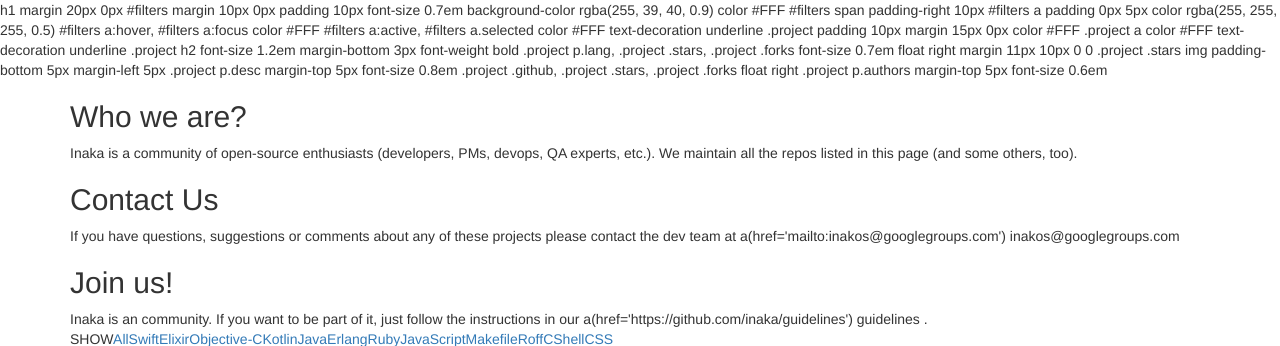
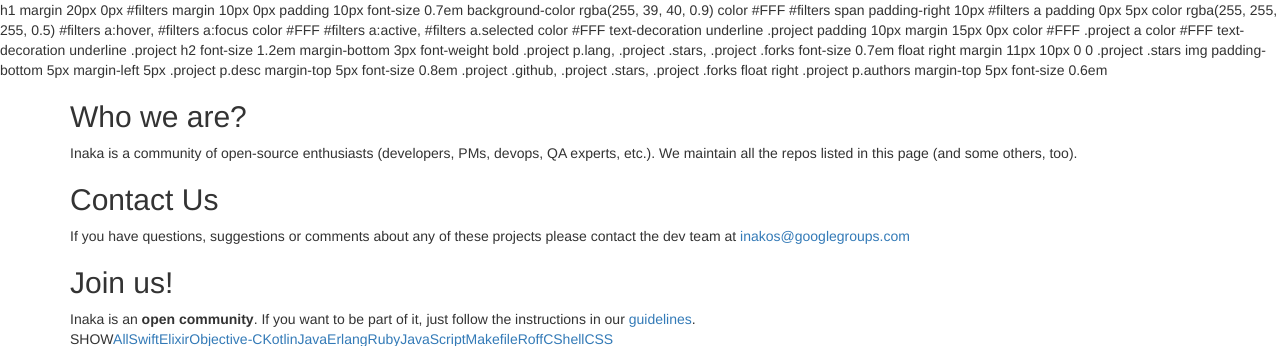
Before and after one commit to inaka/inaka.github.io, a plain HTML site: page web/index.jade in a window 1280 px wide. Shown: the part 80-426 px from the top of the page. Drawn offline with nearby package versions, Linux system fonts and the light colour scheme; files that its build step writes are made by us from their sources.

Commit message:
Fix links and format

```diff
--- a/web/index.jade
+++ b/web/index.jade
@@ -17,12 +17,13 @@ html
         div
           | If you have questions, suggestions or comments about any of
           | these projects please contact the dev team at
-          | a(href='mailto:inakos@googlegroups.com') inakos@googlegroups.com
+          a(href='mailto:inakos@googlegroups.com') inakos@googlegroups.com
         h2
           | Join us!
         div
-          | Inaka is an #[open community]. If you want to be part of it, just follow
-          | the instructions in our a(href='https://github.com/inaka/guidelines') guidelines
+          | Inaka is an #[strong open community]. If you want to be part of it, just follow
+          | the instructions in our
+          a(href='https://github.com/inaka/guidelines') guidelines
           | .
       section#projects
         div#filters
```
